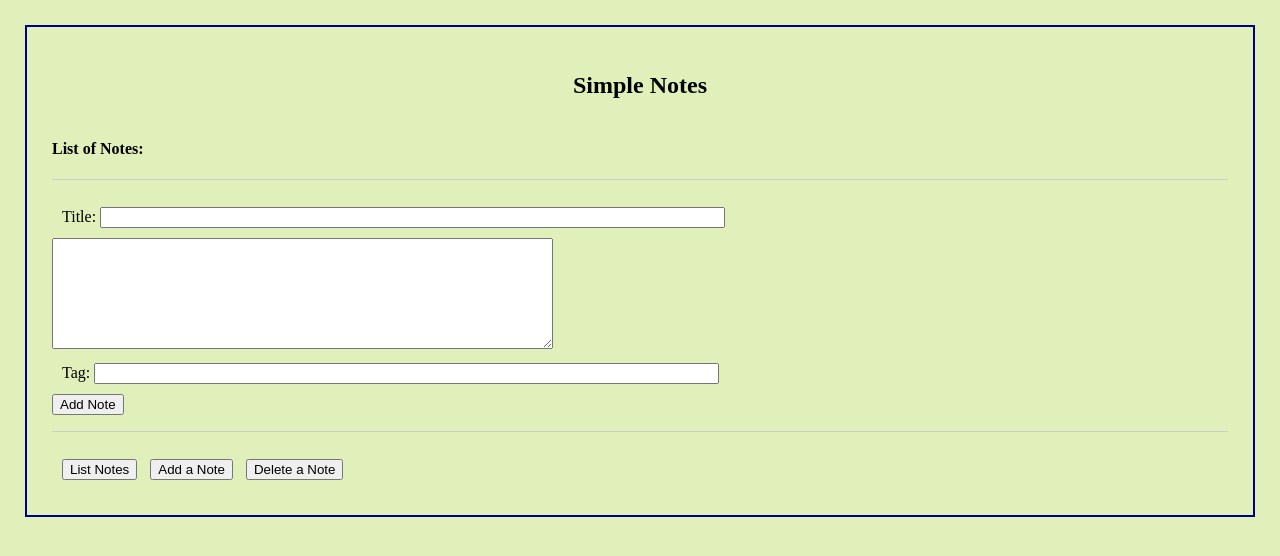
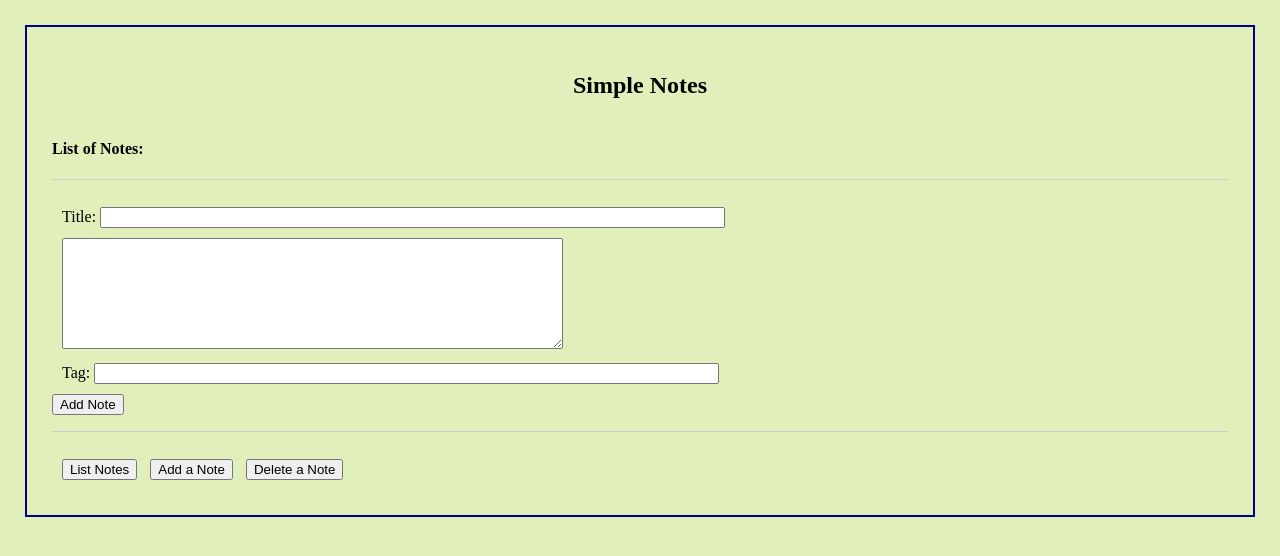
Before and after one commit to MasonONeal/Javascript-OOJS, a plain HTML site: page JS-Notes/index.html in a window 1280 px wide. Drawn offline with Linux system fonts and the light colour scheme.

Commit message:
Add CSS to align text area of note

```diff
--- a/JS-Notes/index.html
+++ b/JS-Notes/index.html
@@ -14,7 +14,9 @@
       <div class="inputBox">
         Title: <input type="text" name="title" size="75" >
       </div>
-      <textarea name="note" rows="7" cols="60"></textarea>
+      <div class="inputTextArea">
+        <textarea name="note" rows="7" cols="60"></textarea>
+      </div>
       <div class="inputBox">
         Tag: <input type="text" name="tag" size="75" >
       </div>
--- a/JS-Notes/styles.css
+++ b/JS-Notes/styles.css
@@ -27,6 +27,10 @@ body {
     padding: 10px;
 }
 
+.inputTextArea {
+    padding-left: 10px;
+}
+
 span
 {
     display: block;
```
